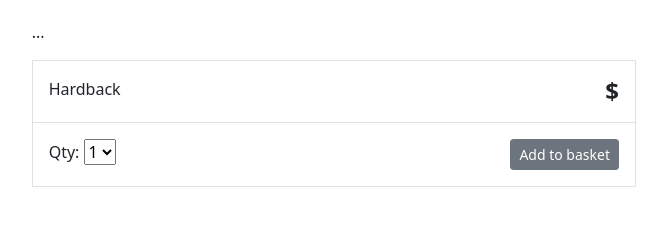
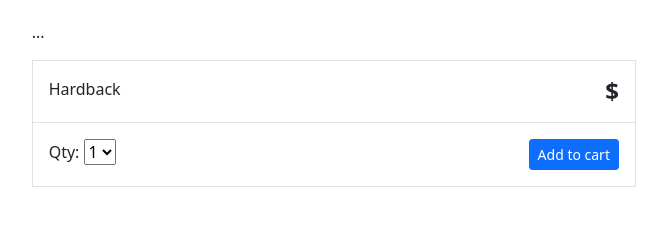
Before and after one commit to chrisdotgrubb/djangoEcommerce, a Django app: template templates/store/product_detail.html in a window 1280 px wide. Shown: the part 139-377 px from the top of the page, without its empty margins (562-1229 px from the left). Run offline with Django 4.2, Linux system fonts and the light colour scheme; the template is opened without the code that fills it: values that come from a table or form of the project are taken from there, others are empty; some libraries are stand-ins or nearby versions.

Commit message:
Cart fully switched to htmx. Fixed wierd button behavior on htmx refresh by using snippet. Quantity selectable to enable adding multiple items to cart at once.
Need to make actual cart, and have ability to update quantities and/or delete.
Probably should change the cart_add view to get product first, then pass to add, so both don't need to query.

```diff
--- a/cart/cart.py
+++ b/cart/cart.py
@@ -1,7 +1,3 @@
-import logging
-
-from django.core.mail import message
-
 from store.models import Product
 
 
@@ -19,15 +15,15 @@ class Cart:
 			cart = self.session[self.session.session_key] = {}
 		self.cart = cart
 
-	def add(self, product_id):
+	def add(self, product_id, product_qty):
 		pid = str(product_id)
 		obj = Product.objects.get(id=pid)
-		name = obj.slug
+		pqt = int(product_qty)
 		if pid not in self.cart:
-			self.cart[pid] = {'name': name, 'qty': 1}
+			self.cart[pid] = {'name': obj.slug, 'qty': pqt}
 		else:
 			qty = int(self.cart[pid].get('qty'))
-			qty += 1
+			qty += pqt
 			self.cart[pid]['qty'] = qty
 
 		self.session.modified = True
--- a/cart/urls.py
+++ b/cart/urls.py
@@ -5,5 +5,5 @@ app_name = 'cart'
 
 urlpatterns = [
 	path('', views.cart_view, name='cart'),
-	path('add/<int:product_id>', views.cart_add, name='add'),
+	path('add/<int:product_id>/', views.cart_add, name='add'),
 ]
--- a/store/views.py
+++ b/store/views.py
@@ -1,11 +1,7 @@
 from django.template.response import TemplateResponse
 from django.shortcuts import get_object_or_404
-
 from cart.forms import QuantityForm
 from .models import Category, Product
-
-
-
 
 
 def products_all_view(request):
--- a/templates/base.html
+++ b/templates/base.html
@@ -8,7 +8,6 @@
 	<meta name="viewport" content="width=device-width, initial-scale=1">
 	<link href="https://cdn.jsdelivr.net/npm/bootstrap@5.0.0-beta1/dist/css/bootstrap.min.css" rel="stylesheet" integrity="sha384-giJF6kkoqNQ00vy+HMDP7azOuL0xtbfIcaT9wjKHr8RbDVddVHyTfAAsrekwKmP1"
 		  crossorigin="anonymous">
-{#	<script src="https://code.jquery.com/jquery-3.6.0.min.js" integrity="sha256-/xUj+3OJU5yExlq6GSYGSHk7tPXikynS7ogEvDej/m4=" crossorigin="anonymous"></script>#}
 	<script src="https://cdn.jsdelivr.net/npm/bootstrap@5.0.0-beta1/dist/js/bootstrap.bundle.min.js" integrity="sha384-ygbV9kiqUc6oa4msXn9868pTtWMgiQaeYH7/t7LECLbyPA2x65Kgf80OJFdroafW"
 			crossorigin="anonymous"></script>
 
--- /dev/null
+++ b/templates/store/cart_form.html
@@ -0,0 +1,13 @@
+<form hx-post="{% url 'cart:add' product.id %}">
+	<div class="row p-3">
+		<div class="col-6">
+			{% csrf_token %}
+			{{ form }}
+		</div>
+		<div class=" col-6 text-end">
+			<button type="submit" class="btn btn-primary btn-sm">
+				Add to cart
+			</button>
+		</div>
+	</div>
+</form>
--- a/templates/store/product_detail.html
+++ b/templates/store/product_detail.html
@@ -22,44 +22,11 @@
 							</div>
 						</div>
 						<div class="col">
-							<form>
-								<div class="row p-3">
-									<div class="col-6">
-										{% csrf_token %}
-										{{ form }}
-									</div>
-									<div class=" col-6 text-end">
-										<button type="submit" class="btn btn-secondary btn-sm" hx-post="{% url 'cart:add' product.id %}">Add to
-											basket
-										</button>
-									</div>
-								</div>
-							</form>
+							{% include 'store/cart_form.html' %}
 						</div>
 					</div>
 				</div>
 			</div>
 		</main>
 	</div>
-
-	{#	<script>#}
-	{#	$(document).on("click", "#add-button", function (e) {#}
-	{#		e.preventDefault();#}
-	{#console.log($("#select option:selected").text())#}
-	{#		$.ajax({#}
-	{#			type: "POST",#}
-	{#			url: '{% url 'cart:add' %}',#}
-	{#			data: {#}
-	{#				productid: $("#add-button").val(),#}
-	{#				productaty: $("#select option:selected").val(),#}
-	{#				csrfmiddlewaretoken: "{{ csrf_token }}",#}
-	{#				action: "post"#}
-	{#			},#}
-	{#			success: function (json) {#}
-	{##}
-	{#			},#}
-	{#			error: function (xhr, errmsg, err){}#}
-	{#		});#}
-	{#	})#}
-	{#	</script>#}
 {% endblock %}
```
Also changed, not shown: cart/views.py (+11 -18 lines), templates/store/cart_menu.html (deleted).
